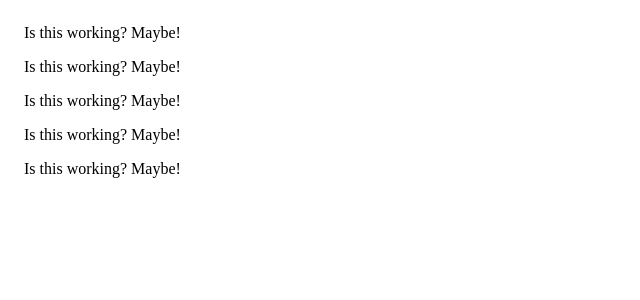
After one commit to tedaky/ProjectRunaway, a PHP site: template app/public/Views/index.php in a window 1280 px wide. The commit adds this page. Shown: the top 300 px of the page, without its empty margins (0-640 px from the left). Run offline with PHP 8.4, Linux system fonts and the light colour scheme; the template is opened without the code that fills it, so the values that code supplies are empty.

```diff
--- /dev/null
+++ b/app/public/Views/content.php
@@ -0,0 +1,16 @@
+<div class="col-xs-24">
+    <div class="row">
+        <div class="col-xs-24 col-sm-12 col-lg-7">
+            <?php
+            $i = 0;
+            for ( ; $i < 5; $i++) {
+            ?>
+            <p>Is this working? <?php echo("Maybe!"); ?></p>
+            <?php
+            }
+            ?>
+        </div><div class="col-xs-24 col-sm-12 push-xs-0 col-lg-15 push-lg-2">
+            <p id="content"></p>
+        </div>
+    </div>
+</div>
--- /dev/null
+++ b/app/public/Views/head.php
@@ -0,0 +1,24 @@
+<meta charset="utf-8">
+<meta http-equiv="X-UA-Compatible" content="IE=edge">
+<meta name="viewport" content="width=device-width, initial-scale=1">
+<title>Index</title>
+<!-- build:css /css/styles.min.css -->
+<link rel="stylesheet" href="/css/scss/grid/grid.css">
+<link rel="stylesheet" href="/css/scss/align_float/align_float.css">
+<!-- endbuild -->
+<!-- build:css /css/styles-xs.min.css media="(min-width: 1em)" -->
+<link rel="stylesheet" href="/css/scss/grid/grid-xs.css" media="(min-width: 1em)">
+<link rel="stylesheet" href="/css/scss/align_float/align_float-xs.css" media="(min-width: 1em)">
+<!-- endbuild -->
+<!-- build:css /css/styles-sm.min.css media="(min-width: 34em)" -->
+<link rel="stylesheet" href="/css/scss/grid/grid-sm.css" media="(min-width: 34em)">
+<link rel="stylesheet" href="/css/scss/align_float/align_float-sm.css" media="(min-width: 34em)">
+<!-- endbuild -->
+<!-- build:css /css/styles-md.min.css media="(min-width: 48em)" -->
+<link rel="stylesheet" href="/css/scss/grid/grid-md.css" media="(min-width: 48em)">
+<link rel="stylesheet" href="/css/scss/align_float/align_float-md.css" media="(min-width: 48em)">
+<!-- endbuild -->
+<!-- build:css /css/styles-lg.min.css media="(min-width: 62em)" -->
+<link rel="stylesheet" href="/css/scss/grid/grid-lg.css" media="(min-width: 62em)">
+<link rel="stylesheet" href="/css/scss/align_float/align_float-lg.css" media="(min-width: 62em)">
+<!-- endbuild -->
--- /dev/null
+++ b/app/public/Views/index.php
@@ -0,0 +1,14 @@
+<!DOCTYPE html>
+<html>
+<head>
+<?php
+    require_once('head.php');
+?>
+</head>
+<body>
+<?php
+    include_once('content.php');
+    include_once('javascript.php');
+?>
+</body>
+</html>
--- /dev/null
+++ b/app/public/Views/javascript.php
@@ -0,0 +1,3 @@
+<!--build:js js/raytracer.min.js async -->
+<script src="javascript/typescript/raytracer.js"></script>
+<!-- endbuild -->
```
Also changed, not shown: app/Controllers/somethingwentwrongController.php (added, +18 -0 lines), app/Libs/Controller.php (added, +38 -0 lines), app/public/index.php (+1 -26 lines), app/Libs/Model.php (added), app/Libs/View.php (added), app/public/.htaccess, app/public/Views/shared/index.php (added), 1 other file.
